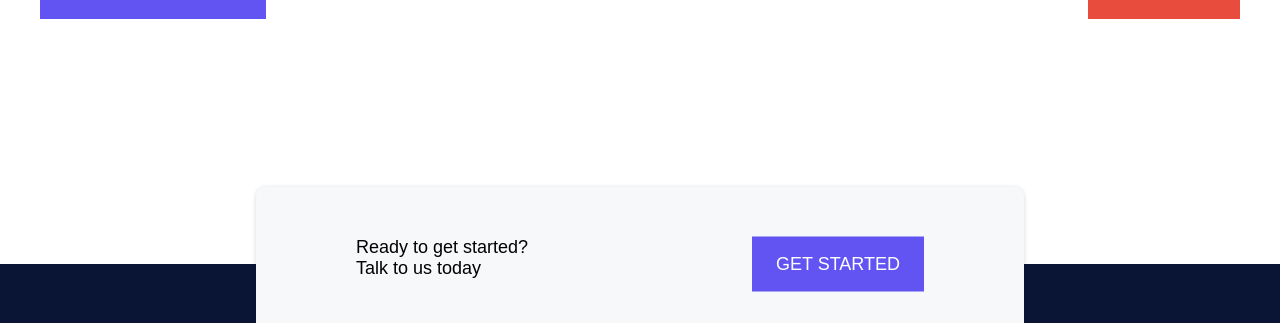
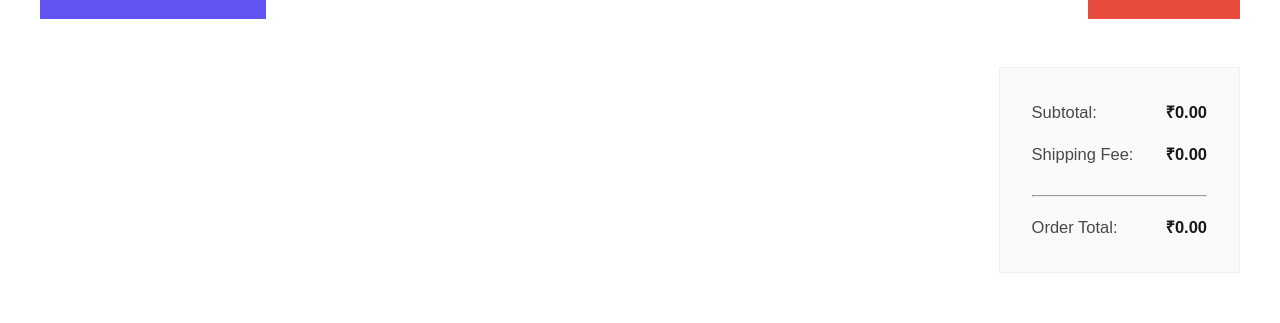
Before and after one commit to akinurrahman/e-commerce, a React (Create React App) app: page /cart in a window 1280 px wide. Shown: the part 357-680 px from the top of the page. Built offline with nearby package versions, Linux system fonts and the light colour scheme; no server answers.

Commit message:
cart complete

```diff
--- a/src/context and reducers/context/CartContext.js
+++ b/src/context and reducers/context/CartContext.js
@@ -16,7 +16,9 @@ const getLocalCartData = () => {
 const initialState = {
   cart: getLocalCartData(),
   total_quantity: 0,
-  total_amount: 49999999,
+  sub_total: 0,
+  shipping_charge: 0,
+  total_price: 0,
 };
 const CartContextProvider = (props) => {
   // Use reducer to manage state
@@ -52,7 +54,10 @@ const CartContextProvider = (props) => {
 
   useEffect(() => {
     // Dispatch the action to calculate the total quantity
-    dispatch({ type: "CART_TOTAL_ITEM" });
+    dispatch({ type: "CART_TOTAL_QUANTITY" });
+
+    // Dispatch the action to calculate the subtotal
+    dispatch({ type: "CART_SUB_TOTAL" });
 
     // Store the updated cart state in local storage
     localStorage.setItem("Shoppy cart items", JSON.stringify(state.cart));
--- a/src/context and reducers/reducer/CartReducer.js
+++ b/src/context and reducers/reducer/CartReducer.js
@@ -121,7 +121,7 @@ const CartReducer = (state, action) => {
         cart: updatedProductDecrement,
       };
 
-    case "CART_TOTAL_ITEM":
+    case "CART_TOTAL_QUANTITY":
       // Calculate the total quantity of items in the cart
       let updatedItemValue = state.cart.reduce((inititalVal, currElem) => {
         let { quantity } = currElem;
@@ -134,6 +134,21 @@ const CartReducer = (state, action) => {
         ...state,
         total_quantity: updatedItemValue,
       };
+
+    case "CART_SUB_TOTAL":
+      // Calculate the total Amount of items in the cart
+      let updatedItemAmount = state.cart.reduce((initialVal, currElem) => {
+        let { price, quantity } = currElem;
+        initialVal = initialVal + price * quantity;
+        return initialVal;
+      }, 0);
+
+      // Return updated state with the total amount of items in the cart
+      return {
+        ...state,
+        sub_total: updatedItemAmount,
+        total_price: updatedItemAmount + state.shipping_charge,
+      };
     default:
       return state;
   }
--- a/src/pages/Cart.js
+++ b/src/pages/Cart.js
@@ -4,9 +4,11 @@ import CartItem from "../components/CartItem";
 import { Button } from "../styles/Button";
 import { NavLink } from "react-router-dom";
 import { CartContext } from "../context and reducers/context/CartContext";
+import FormatPrice from "../Helpers/FormatPrice";
 
 const Cart = () => {
-  const { cart, clearCart } = useContext(CartContext);
+  const { cart, clearCart, sub_total, shipping_charge, total_price } =
+    useContext(CartContext);
 
   return (
     <Wrapper>
@@ -33,6 +35,31 @@ const Cart = () => {
           <Button className="btn btn-clear" onClick={clearCart}>
             clear cart
           </Button>
+        </div>
+
+        {/* order total_amount */}
+        <div className="order-total--amount">
+          <div className="order-total--subdata">
+            <div>
+              <p>subtotal:</p>
+              <p>
+                <FormatPrice price={sub_total} />
+              </p>
+            </div>
+            <div>
+              <p>shipping fee:</p>
+              <p>
+                <FormatPrice price={shipping_charge} />
+              </p>
+            </div>
+            <hr />
+            <div>
+              <p>order total:</p>
+              <p>
+                <FormatPrice price={total_price} />
+              </p>
+            </div>
+          </div>
         </div>
       </div>
     </Wrapper>
```
